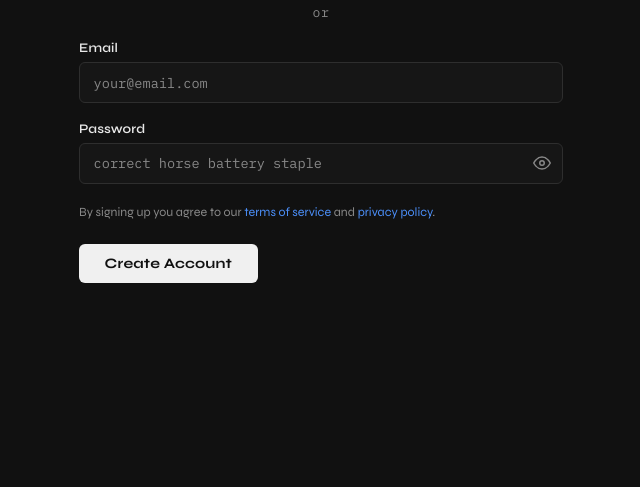
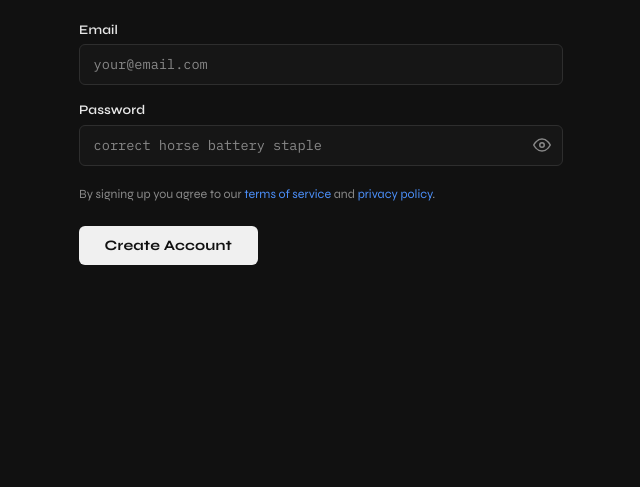
Before and after one commit to VultureStack/VultureStack.github.io, a plain HTML site: page index.html in a window 1280 px wide. Shown: the part 313-800 px from the top of the page, without its empty margins (319-959 px from the left). Drawn offline with Linux system fonts and the light colour scheme.

Commit message:
Update index.html

```diff
--- a/index.html
+++ b/index.html
@@ -221,7 +221,7 @@
       </button>
     </div>
 
-    <div class="divider">or</div>
+    <div class="divider"></div>
 
     <div class="field">
       <label for="email">Email</label>
```
